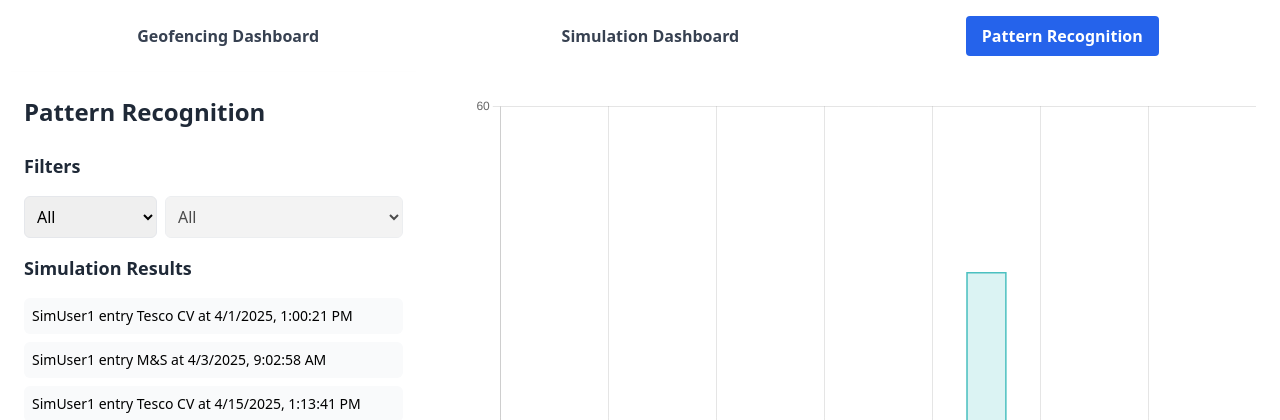
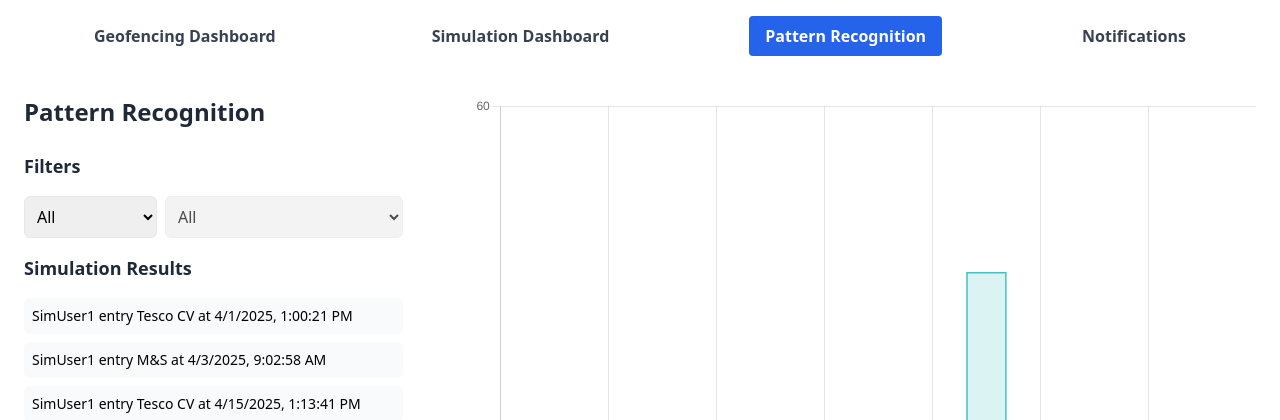
Before and after one commit to uol-feps-soc-comp3932-project-2425/synoptic-project-Winontas, a Flask app: page /patterns in a window 1280 px wide. Shown: the top 420 px of the page. Run offline with Flask 3, Linux system fonts and the light colour scheme; data comes from the database, SQL or seed files in the repository; parts of the project's set-up code (start-up, migrations or seed data) failed here and were passed over; some libraries are stand-ins or nearby versions.

Commit message:
added option in the tabs to go to notification page

```diff
--- a/app/templates/dashboard.html
+++ b/app/templates/dashboard.html
@@ -15,6 +15,7 @@
         <a href="{{ url_for('geofence.dashboard') }}" class="tab-link px-4 py-2 text-gray-700 font-semibold hover:bg-gray-200 rounded" data-tab="dashboard">Geofencing Dashboard</a>
         <a href="{{ url_for('geofence.simulate') }}" class="tab-link px-4 py-2 text-gray-700 font-semibold hover:bg-gray-200 rounded" data-tab="simulate">Simulation Dashboard</a>
         <a href="{{ url_for('geofence.patterns') }}" class="tab-link px-4 py-2 text-gray-700 font-semibold hover:bg-gray-200 rounded" data-tab="patterns">Pattern Recognition</a>
+        <a href="{{ url_for('geofence.notifications') }}" class="tab-link px-4 py-2 text-gray-700 font-semibold hover:bg-gray-200 rounded" data-tab="notifications">Notifications</a>
     </nav>
     <div class="flex h-full">
         <aside class="w-1/3 p-6 bg-white shadow-lg overflow-y-auto">
--- a/app/templates/patterns.html
+++ b/app/templates/patterns.html
@@ -14,6 +14,7 @@
         <a href="{{ url_for('geofence.dashboard') }}" class="tab-link px-4 py-2 text-gray-700 font-semibold hover:bg-gray-200 rounded" data-tab="dashboard">Geofencing Dashboard</a>
         <a href="{{ url_for('geofence.simulate') }}" class="tab-link px-4 py-2 text-gray-700 font-semibold hover:bg-gray-200 rounded" data-tab="simulate">Simulation Dashboard</a>
         <a href="{{ url_for('geofence.patterns') }}" class="tab-link px-4 py-2 text-gray-700 font-semibold hover:bg-gray-200 rounded" data-tab="patterns">Pattern Recognition</a>
+        <a href="{{ url_for('geofence.notifications') }}" class="tab-link px-4 py-2 text-gray-700 font-semibold hover:bg-gray-200 rounded" data-tab="notifications">Notifications</a>
     </nav>
     <div class="flex h-full">
         <aside class="w-1/3 p-6 bg-white shadow-lg overflow-y-auto">
--- a/app/templates/simulate.html
+++ b/app/templates/simulate.html
@@ -14,6 +14,7 @@
         <a href="{{ url_for('geofence.dashboard') }}" class="tab-link px-4 py-2 text-gray-700 font-semibold hover:bg-gray-200 rounded" data-tab="dashboard">Geofencing Dashboard</a>
         <a href="{{ url_for('geofence.simulate') }}" class="tab-link px-4 py-2 text-gray-700 font-semibold hover:bg-gray-200 rounded" data-tab="simulate">Simulation Dashboard</a>
         <a href="{{ url_for('geofence.patterns') }}" class="tab-link px-4 py-2 text-gray-700 font-semibold hover:bg-gray-200 rounded" data-tab="patterns">Pattern Recognition</a>
+        <a href="{{ url_for('geofence.notifications') }}" class="tab-link px-4 py-2 text-gray-700 font-semibold hover:bg-gray-200 rounded" data-tab="notifications">Notifications</a>
     </nav>
     <div class="flex h-full">
         <aside class="w-1/3 p-6 bg-white shadow-lg overflow-y-auto">
```
